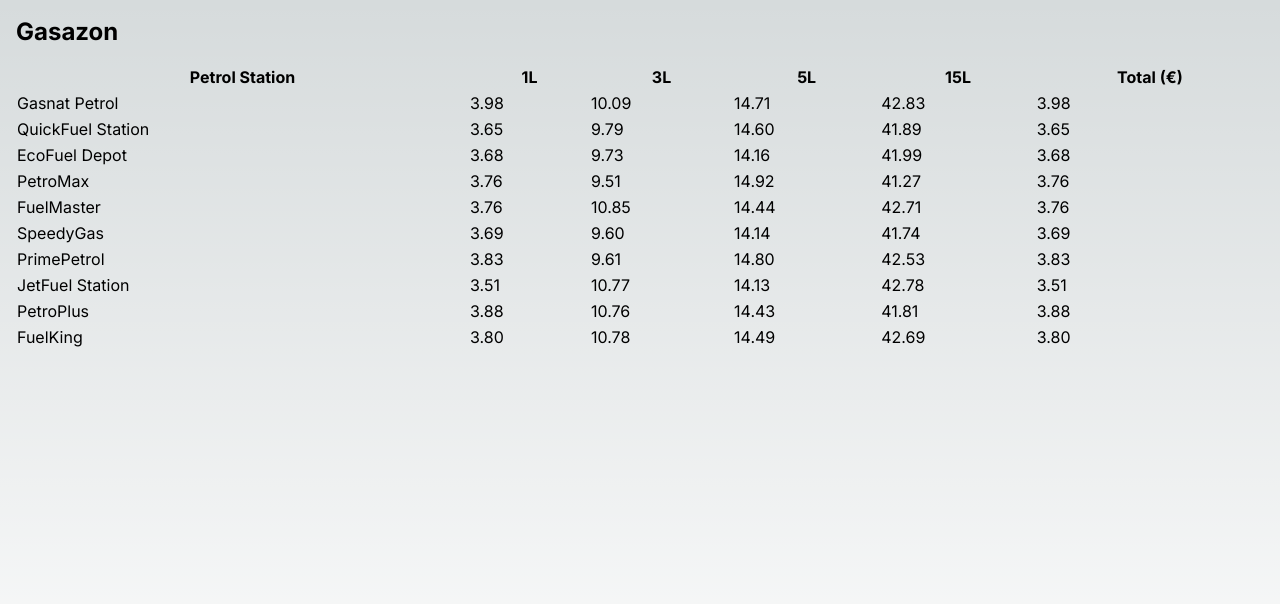
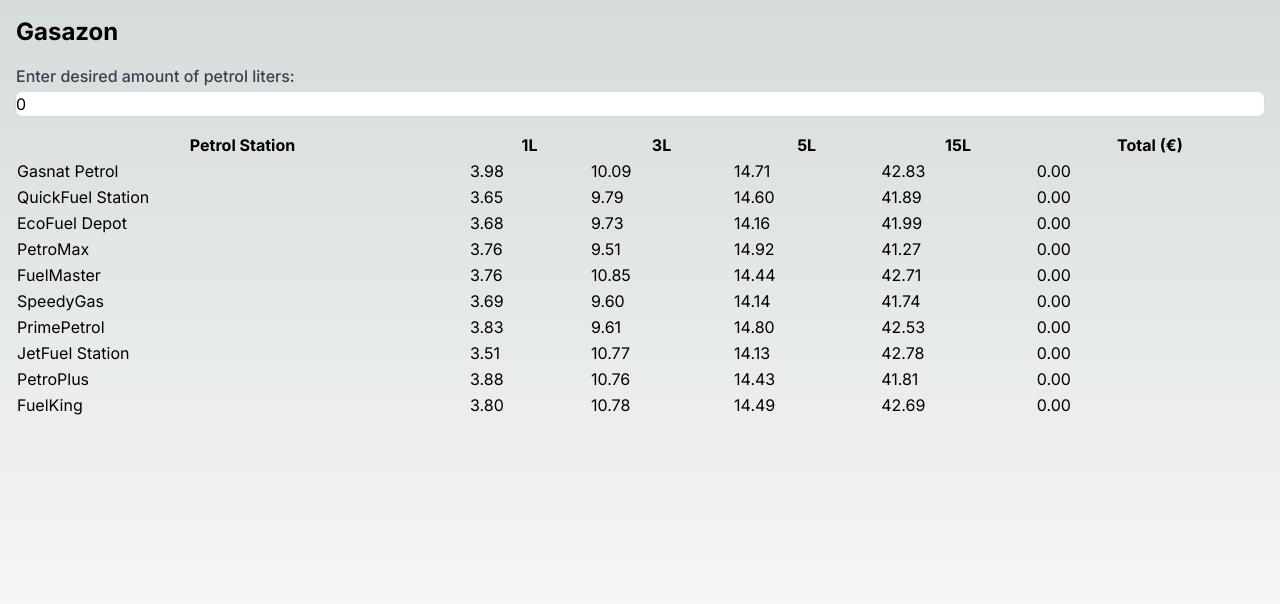
Before and after one commit to pmallol/remaining-petrol-calculator, a Next.js app: page / in a window 1280 px wide. Shown: the top 604 px of the page. Built offline with nearby package versions, Linux system fonts and the light colour scheme.

Commit message:
chore: Add input field for desired amount of petrol liters on Home page

```diff
--- a/app/page.tsx
+++ b/app/page.tsx
@@ -15,6 +15,7 @@ interface Station {
 
 const Home: React.FC = () => {
   const [stations, setStations] = useState<Station[]>([]);
+  const [liters, setLiters] = useState<number>(0);
 
   const fetchStations = async () => {
     const res = await fetch('/api/stations');
@@ -31,7 +32,17 @@ const Home: React.FC = () => {
   return (
     <div className="container mx-auto p-4 h-dvh">
       <h1 className="text-2xl font-bold mb-4">Gasazon</h1>
-      <StationList stations={stations} liters={1} />
+      <div className="mb-4">
+        <label className="block text-md font-medium text-gray-700">Enter desired amount of petrol liters:</label>
+        <input
+          type="number"
+          value={liters}
+          onChange={(e) => setLiters(Number(e.target.value))}
+          min="0"
+          className="mt-1 block w-full border-gray-300 rounded-md shadow-sm"
+        />
+      </div>
+      <StationList stations={stations} liters={liters} />
     </div>
   );
 };
```
